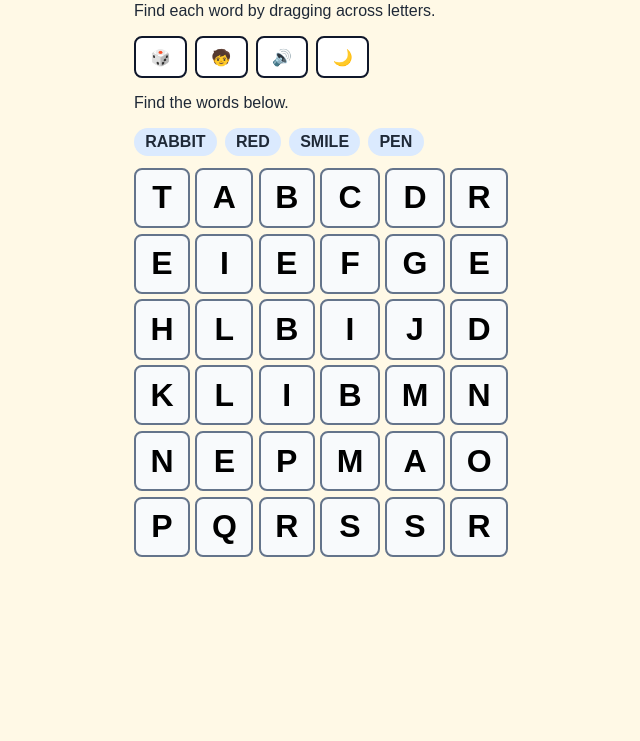
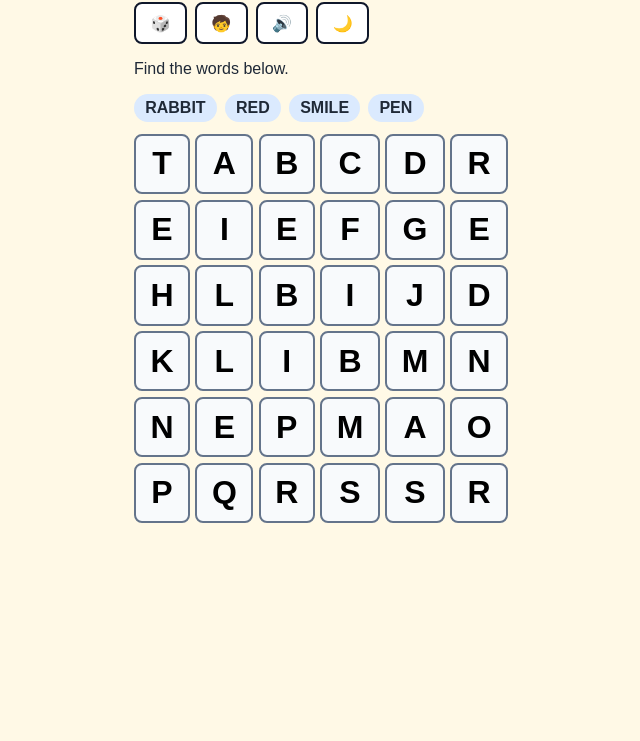
Before and after one commit to familug/word, a website with bundled scripts: page index.html in a window 1280 px wide. Shown: the part 59-800 px from the top of the page, without its empty margins (234-874 px from the left). Built offline with nearby package versions, Linux system fonts and the light colour scheme.

Commit message:
Remove the gameplay hint line from header.
Keep the top area cleaner by removing the 'Find each word...' helper text.

Made-with: Cursor

```diff
--- a/index.html
+++ b/index.html
@@ -10,7 +10,6 @@
     <input id="dark-mode-toggle" class="theme-toggle" type="checkbox" aria-label="Toggle dark mode" />
     <main class="app">
       <h1>Kids Word Square</h1>
-      <p class="hint">Find each word by dragging across letters.</p>
       <section class="controls" aria-label="Game controls">
         <button id="new-game-btn" type="button" aria-label="New game">🎲</button>
         <button id="mode-toggle-btn" type="button" aria-label="Switch to adult mode">🧒</button>
```
